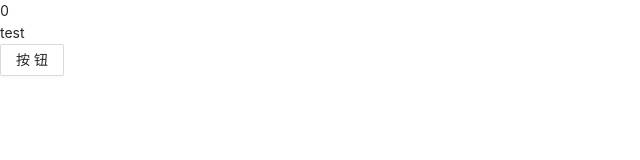
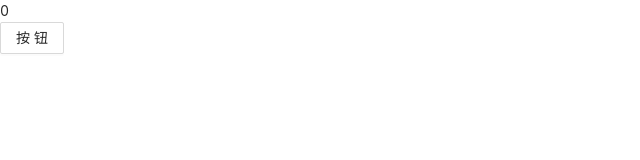
Before and after one commit to The-One-ALLsunday/react.redux, a React (Create React App) app: page /#/login in a window 1280 px wide. Shown: the top 160 px of the page, without its empty margins (0-640 px from the left). Built offline with nearby package versions, Linux system fonts and the light colour scheme.

Commit message:
del: test

```diff
--- a/src/pages/login/index.tsx
+++ b/src/pages/login/index.tsx
@@ -3,7 +3,6 @@ import { connect } from "react-redux";
 import { Button } from "antd";
 import * as actions from "@/store/actions";
 import { StoreState } from "@/store/state";
-import Test from "./test";
 
 interface IProps {
   storeData: StoreState;
@@ -15,7 +14,6 @@ const Login: React.FC<IProps> = (props) => {
   return (
     <div>
       <div>{state}</div>
-      <Test />
       <Button onClick={() => setState(Math.random())}>按钮</Button>
     </div>
   );
--- a/src/pages/login/test.tsx
+++ /dev/null
@@ -1,29 +0,0 @@
-import React, { useRef, useCallback } from "react";
-
-const Test = () => {
-  const cb = useCallback((a, b) => {
-    console.log(a, b);
-  }, []);
-
-  cb(1, 2);
-  console.log(1);
-  console.log(2);
-  console.log(3);
-  console.log(4);
-  console.log(5);
-  console.log(6);
-  console.log(7);
-  console.log(8);
-
-  console.log(9);
-  console.log(10);
-  console.log(11);
-
-  console.log(12);
-
-  console.log(13, "github chang");
-
-  return <div>test</div>;
-};
-
-export default Test;
```
